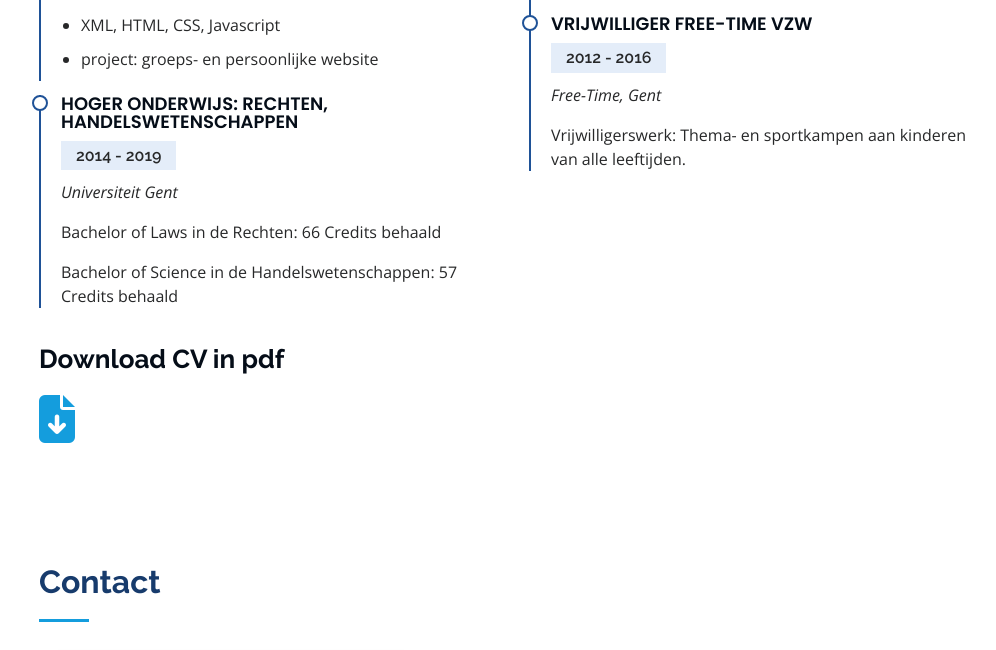
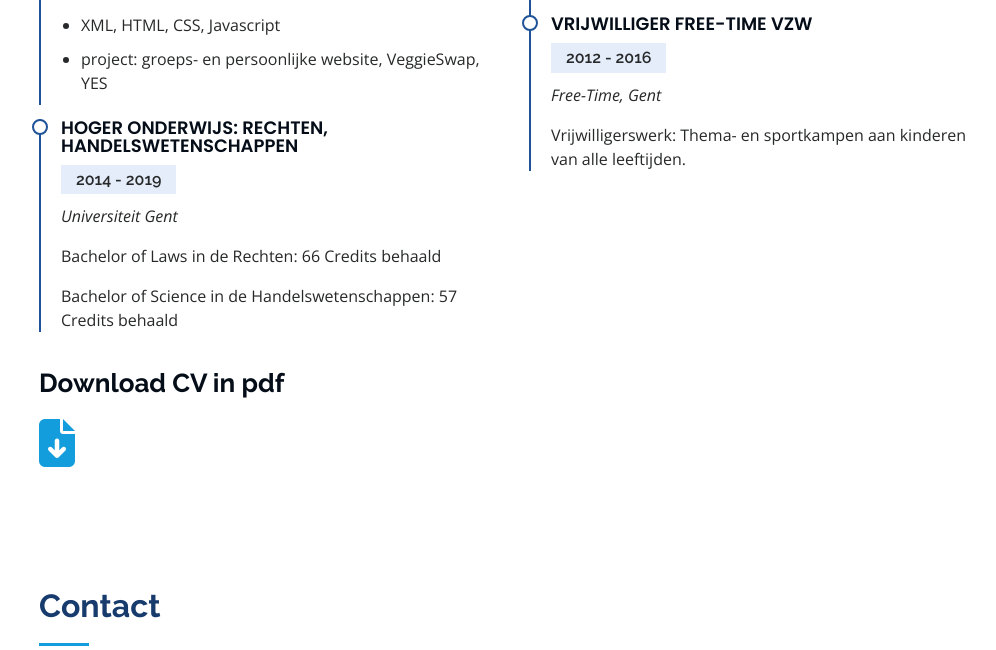
Before and after one commit to KobeDelobelle/KobeDelobelle.github.io, a plain HTML site: page index.html in a window 1280 px wide. Shown: the part 2599-3249 px from the top of the page, without its empty margins (273-1269 px from the left). Drawn offline with nearby package versions, Linux system fonts and the light colour scheme; files whose address does not match are found by name.

Commit message:
final update tekst

```diff
--- a/index.html
+++ b/index.html
@@ -255,7 +255,7 @@
               <p><u>Web:</u></p>
               <ul>
                 <li>XML, HTML, CSS, Javascript</li>
-                <li>project: groeps- en persoonlijke website</li>
+                <li>project: groeps- en persoonlijke website, VeggieSwap, YES</li>
               </ul>
             </div>
             <div class="resume-item">
```
